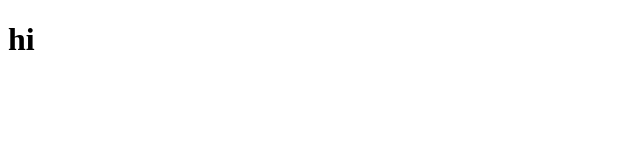
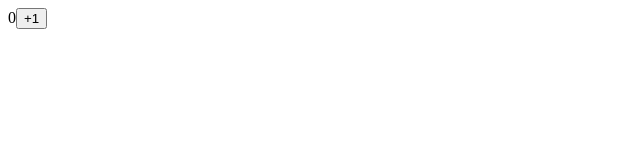
Before and after one commit to domeafavour/hello-xstate, a React (Vite) app: page / in a window 1280 px wide. Shown: the top 160 px of the page, without its empty margins (0-640 px from the left). Built offline with nearby package versions, Linux system fonts and the light colour scheme.

Commit message:
feat: implement counter functionality using xstate in App component

```diff
--- a/src/App.tsx
+++ b/src/App.tsx
@@ -1,5 +1,60 @@
+import { useSyncExternalStore } from "react";
+import { assign, createActor, setup } from "xstate";
+
+const countMachine = setup({
+  types: {
+    context: { count: 0 },
+    events: {} as { type: "INCREMENT" },
+  },
+  actions: {
+    increment: assign({
+      count: ({ context }) => context.count + 1,
+    }),
+  },
+}).createMachine({
+  id: "count",
+  context: {
+    count: 0,
+  },
+  on: {
+    INCREMENT: {
+      actions: "increment",
+    },
+  },
+});
+
+const countActor = createActor(countMachine);
+
+function subscribe(callback: () => void) {
+  const { unsubscribe } = countActor.subscribe(callback);
+  return () => unsubscribe();
+}
+
+function getSnapshot() {
+  return countActor.getSnapshot().context.count;
+}
+
+function increment() {
+  countActor.send({ type: "INCREMENT" });
+}
+
+countActor.start();
+
 function App() {
-  return <h1>hi</h1>;
+  const count = useSyncExternalStore(subscribe, getSnapshot);
+  return (
+    <div>
+      <span>{count}</span>
+      <button
+        type="button"
+        onClick={() => {
+          increment();
+        }}
+      >
+        +1
+      </button>
+    </div>
+  );
 }
 
 export default App;
```
